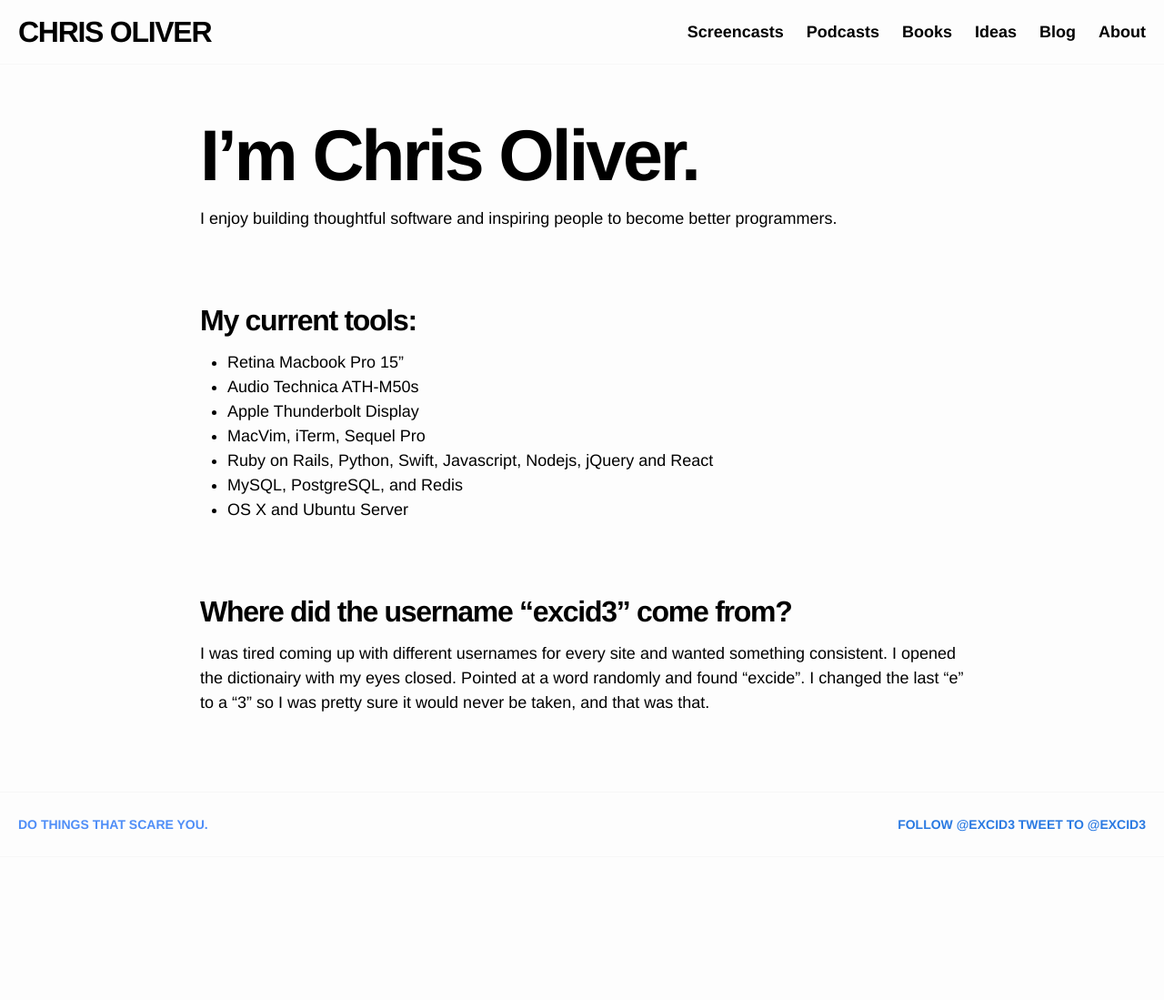
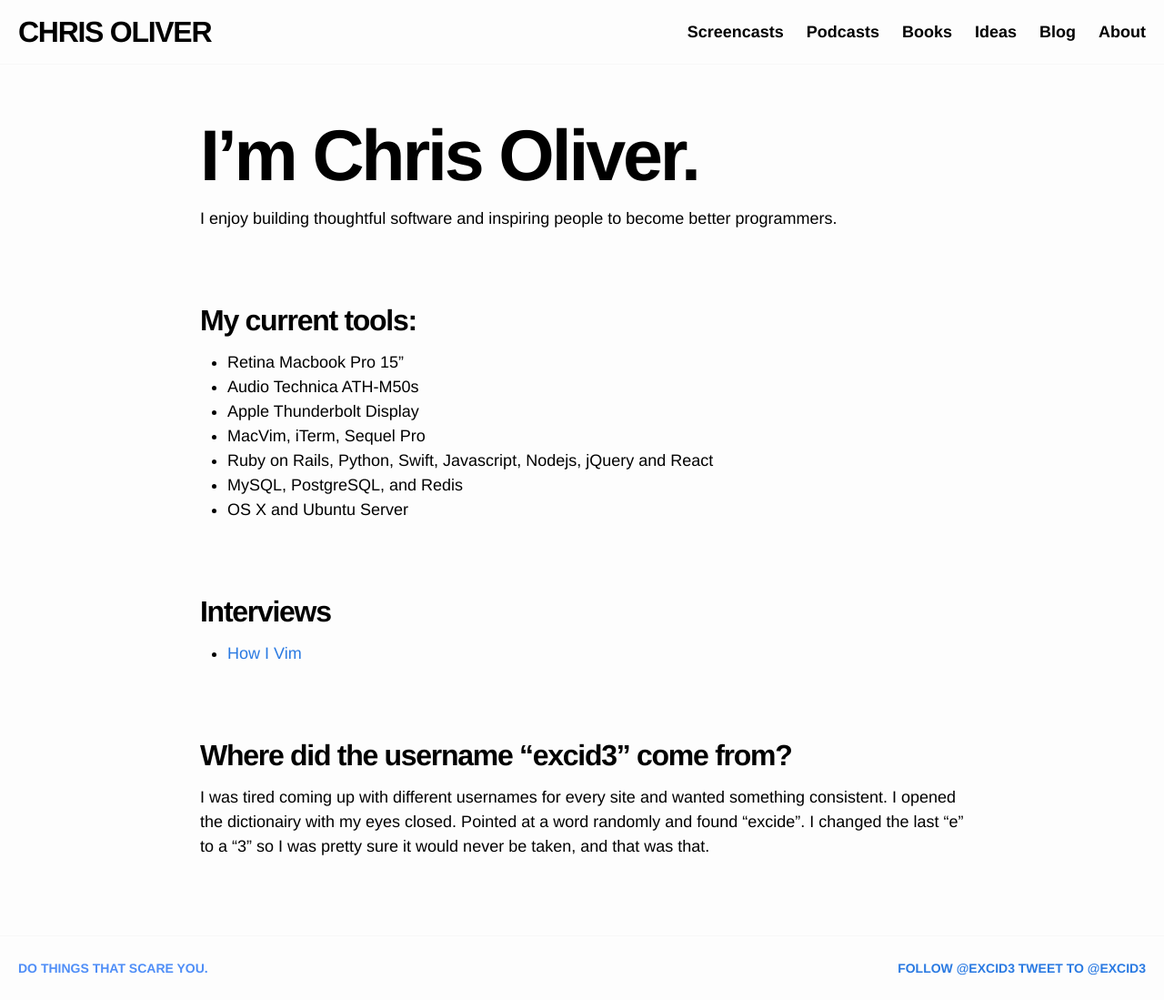
Before and after one commit to excid3/excid3.com, a Jekyll site: the page built from about.md, in a window 1280 px wide. Shown: the whole page at 91% size. Built offline with Jekyll 4.4.1, drawn with Linux system fonts in a browser that asks for light colours; comment, search, counter and statistics services are not loaded; before the commit the page ends 941 px from its top, so only the background shows below that.

Commit message:
Update about with interview link

```diff
--- a/about.md
+++ b/about.md
@@ -17,6 +17,10 @@ I enjoy building thoughtful software and inspiring people to become better progr
 * MySQL, PostgreSQL, and Redis
 * OS X and Ubuntu Server
 
+## Interviews
+
+* [How I Vim](http://howivim.com/2016/chris-oliver/)
+
 ## Where did the username "excid3" come from?
 
 I was tired coming up with different usernames for every site and wanted
```
